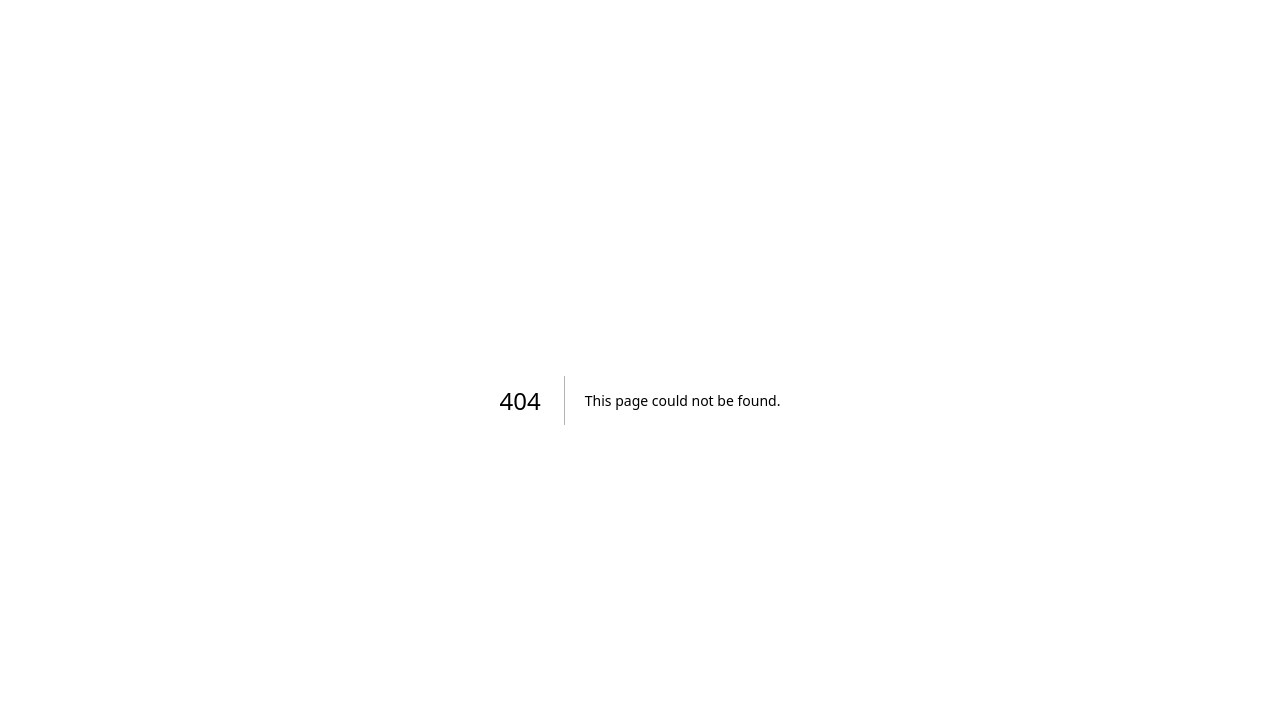
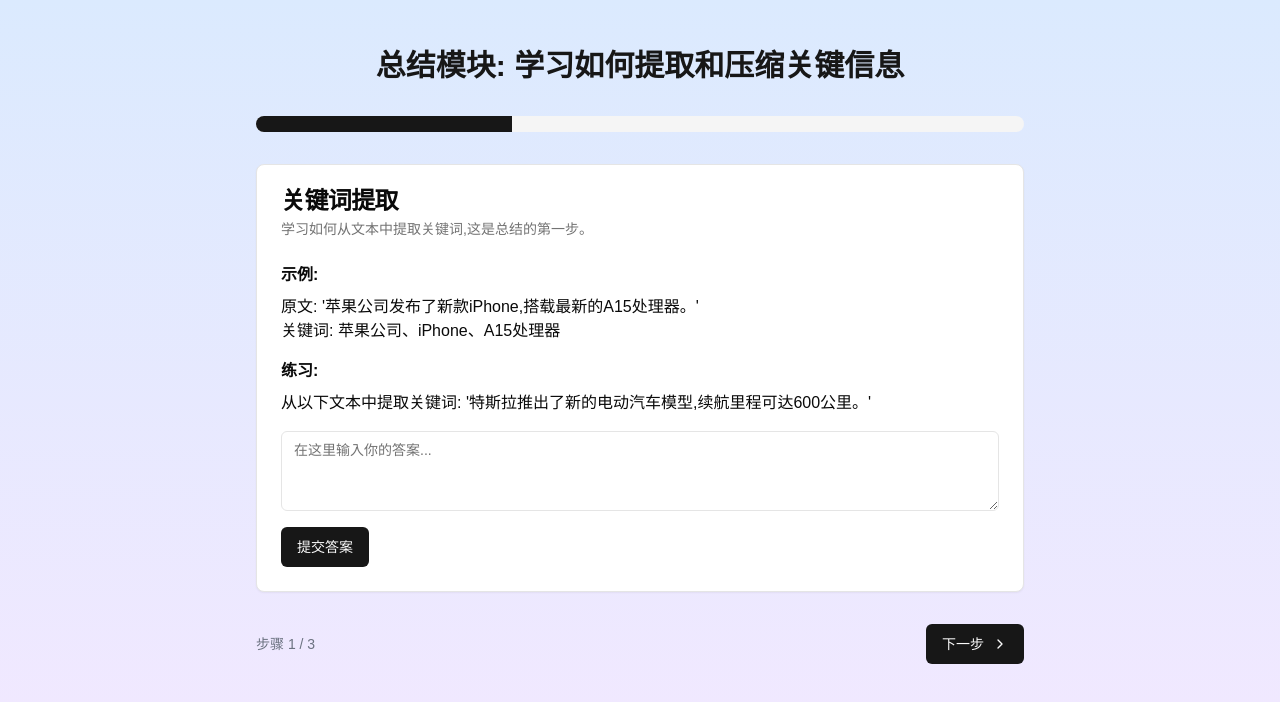
Before and after one commit to cookabc/app-universe, a Next.js app: page /learning in a window 1280 px wide. Before the commit this address had no page. Shown: the top 702 px of the page. Built offline with nearby package versions, Linux system fonts and the light colour scheme.

Commit message:
feat: Add learning module page
The commit adds a new page for the learning module, which includes components for extracting keywords, identifying topic sentences, and compressing information. This enhances the user experience by providing a dedicated space for learning and practicing these skills.

```diff
--- /dev/null
+++ b/src/app/learning/page.tsx
@@ -0,0 +1,168 @@
+"use client";
+
+import { useState } from "react";
+import { motion, AnimatePresence } from "framer-motion";
+import { Button } from "@/components/ui/button";
+import {
+	Card,
+	CardContent,
+	CardDescription,
+	CardHeader,
+	CardTitle,
+} from "@/components/ui/card";
+import { Progress } from "@/components/ui/progress";
+import { Textarea } from "@/components/ui/textarea";
+import { toast } from "@/hooks/use-toast";
+import { Award, ChevronRight } from "lucide-react";
+
+const knowledgePoints = [
+	{
+		title: "关键词提取",
+		description: "学习如何从文本中提取关键词,这是总结的第一步。",
+		example:
+			"原文: '苹果公司发布了新款iPhone,搭载最新的A15处理器。'\n关键词: 苹果公司、iPhone、A15处理器",
+		task: "从以下文本中提取关键词:\n'特斯拉推出了新的电动汽车模型,续航里程可达600公里。'",
+	},
+	{
+		title: "主题句识别",
+		description: "学习如何识别段落中的主题句,这通常包含了段落的主要信息。",
+		example:
+			"段落: '城市化带来了许多挑战。交通拥堵日益严重,空气污染问题突出,住房价格不断上涨。然而,城市化也带来了更多的就业机会和经济发展。'\n主题句: '城市化带来了许多挑战。'",
+		task: "从以下段落中识别主题句:\n'人工智能正在改变我们的生活方式。它在医疗诊断、自动驾驶和个人助理等领域都有广泛应用。尽管如此,人工智能的发展也带来了一些伦理问题需要我们关注。'",
+	},
+	{
+		title: "信息压缩",
+		description: "学习如何将长文本压缩成简短的摘要,保留核心信息。",
+		example:
+			"原文: '近年来,可再生能源发展迅速。太阳能和风能成本不断下降,使得它们在许多地区已经比传统化石燃料更具经济性。然而,储能技术的发展仍然是一个挑战,需要进一步的技术突破来解决间歇性问题。'\n摘要: '可再生能源发展迅速,成本下降,但储能技术仍需突破。'",
+		task: "将以下文本压缩成一句话摘要:\n'全球变暖正在影响地球的生态系统。冰川融化导致海平面上升,威胁沿海地区。极端天气事件如热浪和飓风变得更加频繁。许多物种面临灭绝风险。科学家呼吁采取紧急行动减少温室气体排放。'",
+	},
+];
+
+export default function LearningModule() {
+	const [currentStep, setCurrentStep] = useState(0);
+	const [userInput, setUserInput] = useState("");
+	const [showSuccess, setShowSuccess] = useState(false);
+
+	const handleNextStep = () => {
+		if (currentStep < knowledgePoints.length - 1) {
+			setCurrentStep(currentStep + 1);
+			setUserInput("");
+		} else {
+			setShowSuccess(true);
+			toast({
+				title: "恭喜!",
+				description: "你已经完成了总结模块的学习!",
+			});
+		}
+	};
+
+	const handleSubmit = () => {
+		// 这里应该有验证用户输入的逻辑
+		toast({
+			title: "做得好!",
+			description: "你的回答很棒。让我们继续下一个知识点吧!",
+		});
+		handleNextStep();
+	};
+
+	return (
+		<div className="min-h-screen bg-gradient-to-b from-blue-100 to-purple-100 py-12 px-4 sm:px-6 lg:px-8">
+			<div className="max-w-3xl mx-auto">
+				<motion.div
+					initial={{ opacity: 0, y: -50 }}
+					animate={{ opacity: 1, y: 0 }}
+					transition={{ duration: 0.5 }}
+				>
+					<h1 className="text-3xl font-bold text-center mb-8">
+						总结模块: 学习如何提取和压缩关键信息
+					</h1>
+				</motion.div>
+
+				<Progress
+					value={((currentStep + 1) / knowledgePoints.length) * 100}
+					className="mb-8"
+				/>
+
+				<AnimatePresence mode="wait">
+					<motion.div
+						key={currentStep}
+						initial={{ opacity: 0, x: 50 }}
+						animate={{ opacity: 1, x: 0 }}
+						exit={{ opacity: 0, x: -50 }}
+						transition={{ duration: 0.5 }}
+					>
+						<Card className="mb-8">
+							<CardHeader>
+								<CardTitle>{knowledgePoints[currentStep].title}</CardTitle>
+								<CardDescription>
+									{knowledgePoints[currentStep].description}
+								</CardDescription>
+							</CardHeader>
+							<CardContent>
+								<h3 className="font-semibold mb-2">示例:</h3>
+								<p className="mb-4 whitespace-pre-wrap">
+									{knowledgePoints[currentStep].example}
+								</p>
+								<h3 className="font-semibold mb-2">练习:</h3>
+								<p className="mb-4">{knowledgePoints[currentStep].task}</p>
+								<Textarea
+									placeholder="在这里输入你的答案..."
+									value={userInput}
+									onChange={(e) => setUserInput(e.target.value)}
+									className="mb-4"
+								/>
+								<Button onClick={handleSubmit}>提交答案</Button>
+							</CardContent>
+						</Card>
+					</motion.div>
+				</AnimatePresence>
+
+				{!showSuccess && (
+					<div className="flex justify-between items-center">
+						<p className="text-sm text-gray-500">
+							步骤 {currentStep + 1} / {knowledgePoints.length}
+						</p>
+						<Button
+							onClick={handleNextStep}
+							disabled={currentStep === knowledgePoints.length - 1}
+						>
+							下一步 <ChevronRight className="ml-2 h-4 w-4" />
+						</Button>
+					</div>
+				)}
+
+				<AnimatePresence>
+					{showSuccess && (
+						<motion.div
+							initial={{ opacity: 0, scale: 0.8 }}
+							animate={{ opacity: 1, scale: 1 }}
+							exit={{ opacity: 0, scale: 0.8 }}
+							transition={{ duration: 0.5 }}
+							className="fixed inset-0 flex items-center justify-center bg-black bg-opacity-50 z-50"
+						>
+							<Card className="w-96">
+								<CardHeader>
+									<CardTitle className="flex items-center">
+										<Award className="mr-2 h-6 w-6 text-yellow-500" />
+										恭喜!
+									</CardTitle>
+									<CardDescription>你已经完成了总结模块的学习!</CardDescription>
+								</CardHeader>
+								<CardContent>
+									<p className="mb-4">你获得了 100 积分和"总结大师"勋章!</p>
+									<Button
+										onClick={() => setShowSuccess(false)}
+										className="w-full"
+									>
+										返回主页
+									</Button>
+								</CardContent>
+							</Card>
+						</motion.div>
+					)}
+				</AnimatePresence>
+			</div>
+		</div>
+	);
+}
--- a/src/app/page.tsx
+++ b/src/app/page.tsx
@@ -151,7 +151,7 @@ export default function HomePage() {
 							<div className="hidden sm:ml-6 sm:flex sm:space-x-8">
 								{[
 									{ name: "", href: "/" },
-									{ name: "学习模块", href: "/modules" },
+									{ name: "学习模块", href: "/learning" },
 									{ name: "挑战任务", href: "/challenges" },
 									{ name: "达成成就", href: "/achievements" },
 									{ name: "排行榜", href: "/leaderboard" },
```
